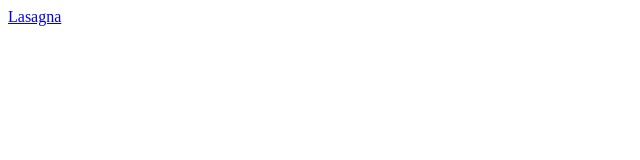
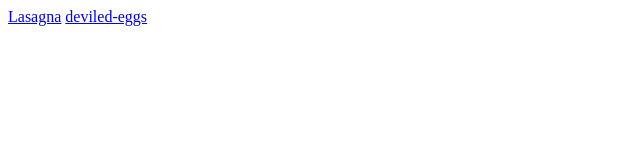
Before and after one commit to krimac/odin-recipes, a plain HTML site: page index.html in a window 1280 px wide. Shown: the whole page, without its empty margins (0-640 px from the left). Drawn offline with Linux system fonts and the light colour scheme.

Commit message:
updated links

```diff
--- a/index.html
+++ b/index.html
@@ -9,6 +9,8 @@
 <body>
 
     <a href="recipes/lasagna.html">Lasagna</a>
+    <a href="recipes/deviled-eggs.html">deviled-eggs</a>
+
 
 </body>
 </html>
```
